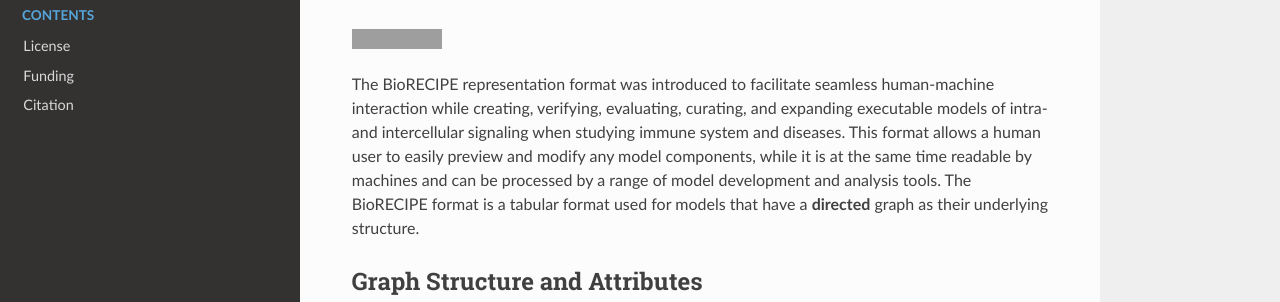
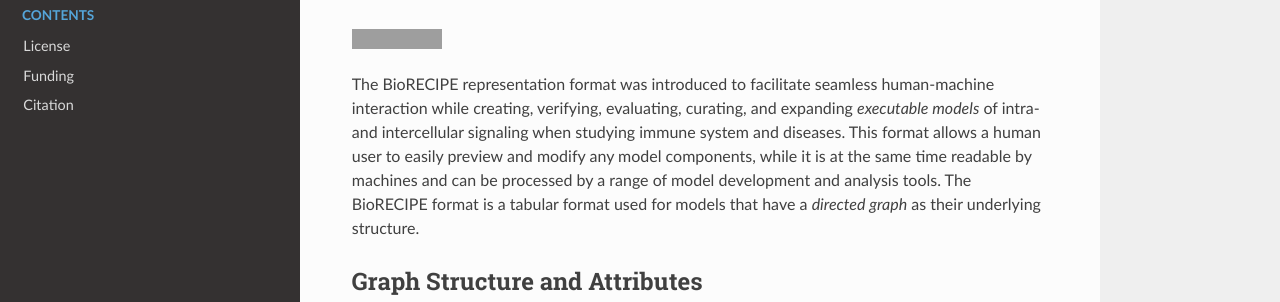
Before and after one commit to pitt-miskov-zivanov-lab/BioRECIPE, a Sphinx documentation site: the page built from docs/index.rst, in a window 1280 px wide and 900 px high. Shown: the part 131-433 px from the top of the window. Built offline with Sphinx 7.4.7 and the Read the Docs theme 2.0.0, drawn with Linux system fonts in a browser that asks for light colours; some of the changed text lies outside the part shown; grey boxes are pictures that could not be loaded.

```diff
--- a/docs/index.rst
+++ b/docs/index.rst
@@ -4,7 +4,7 @@ Welcome to BioRECIPE's documentation!
     :target: https://melody-biorecipe.readthedocs.io/en/latest/?badge=latest
     :alt: Documentation Status
 
-The BioRECIPE representation format was introduced to facilitate seamless human-machine interaction while creating, verifying, evaluating, curating, and expanding executable models of intra- and intercellular signaling when studying immune system and diseases. This format allows a human user to easily preview and modify any model components, while it is at the same time readable by machines and can be processed by a range of model development and analysis tools. The BioRECIPE format is a tabular format used for models that have a **directed** graph as their underlying structure.
+The BioRECIPE representation format was introduced to facilitate seamless human-machine interaction while creating, verifying, evaluating, curating, and expanding *executable models* of intra- and intercellular signaling when studying immune system and diseases. This format allows a human user to easily preview and modify any model components, while it is at the same time readable by machines and can be processed by a range of model development and analysis tools. The BioRECIPE format is a tabular format used for models that have a *directed graph* as their underlying structure.
 
 Graph Structure and Attributes
 ----------------------------------
@@ -84,7 +83,7 @@ We also refer to input and output nodes as “hanging” from the rest of the mo
 
 .. admonition:: Definition 5
 
- We define a path in a model as :math:`n>1` connected edges: :math:`p(v_{s_p},v_{t_p},a^{\mathrm{sign}_p})=(e(v_{k_1}=v_{s_p},v_{k_2},\mathbf{a}_{k_1}^e),e(v_{k_2},v_{k_3},\mathbf{a}_{k_2}^e),...,e(v_{k_n},v_{k_{n+1}}=v_{t_p},\mathbf{a}_{k_n}^e))`. The direction of the path is implicitly defined with the source node :math:`v_{s_p}` and target node :math:`v_{t_p}`. The regulation sign :math:`a^{\mathrm{sign}_p}` is considered positive when the number of negative signs in the set :math:`\{a_{k_1}^{\mathrm{sign}},a_{k_2}^{\mathrm{sign}},...,a_{k_n}^{\mathrm{sign}}}` is even, and negative when this number is odd. Cycles and feedback loops may be defined in cases where the path source is also the path target, i.e., :math:`p(v_{s_p},v_{s_p},a^{\mathrm{sign}_p})`.
+ We define a path in a model as :math:`n>1` connected edges: :math:`p(v_{s_p},v_{t_p},a^{\mathrm{sign}_p})=(e(v_{k_1}=v_{s_p},v_{k_2},\mathbf{a}_{k_1}^e),e(v_{k_2},v_{k_3},\mathbf{a}_{k_2}^e),...,e(v_{k_n},v_{k_{n+1}}=v_{t_p},\mathbf{a}_{k_n}^e))`. The direction of the path is implicitly defined with the source node :math:`v_{s_p}` and target node :math:`v_{t_p}`. The regulation sign :math:`a^{\mathrm{sign}_p}` is considered positive when the number of negative signs in the set :math:`\{a_{k_1}^{\mathrm{sign}},a_{k_2}^{\mathrm{sign}},...,a_{k_n}^{\mathrm{sign}}\}` is even, and negative when this number is odd. Cycles and feedback loops may be defined in cases where the path source is also the path target, i.e., :math:`p(v_{s_p},v_{s_p},a^{\mathrm{sign}_p})`.
 
 For example, in :numref:`figure_2`, on the path from source node :math:`v_6` to target node :math:`v_13`, the number of negative regulations is odd, due to only one negative regulation from node :math:`v_8` to :math:`v_9`, and so the sign of this overall path is negative.
 
```
Also changed, not shown: other parts of docs/index.rst (+3 -4 lines).
